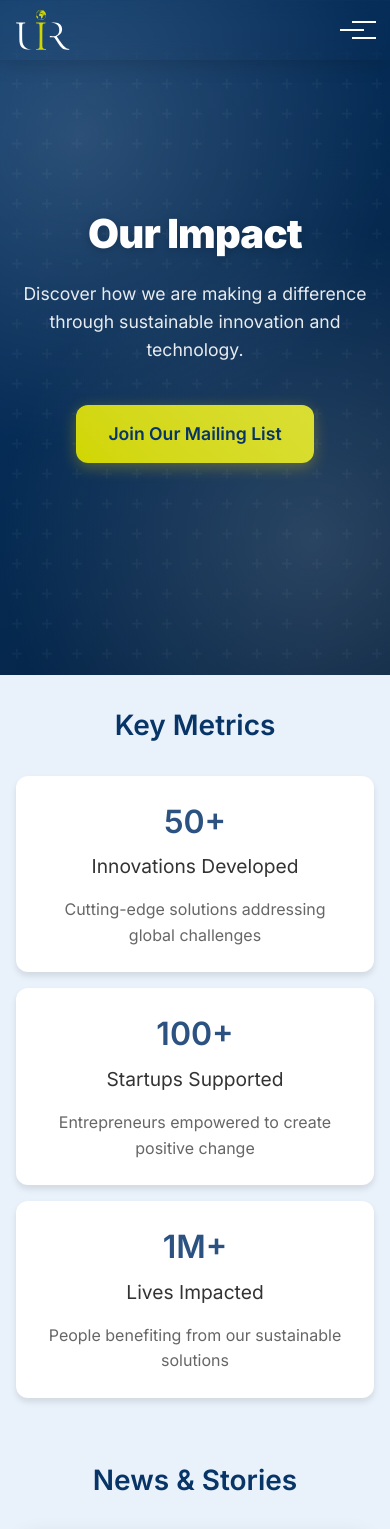
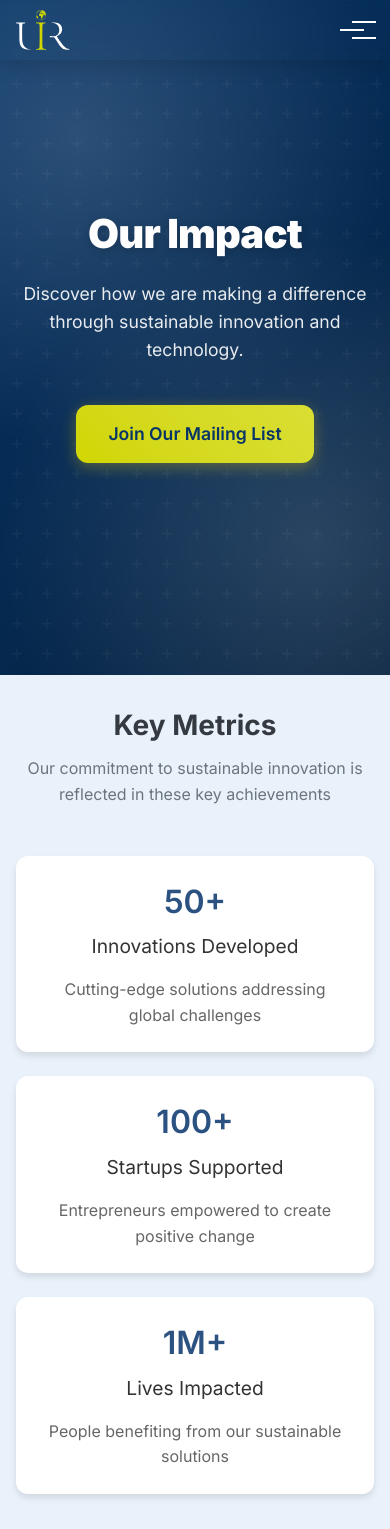
Before and after one commit to yahya-mdarhri/cie_market_frontend, a React (Vite) app: page /impact in a window 390 px wide. Shown: the top 1529 px of the page. Built offline with nearby package versions, Linux system fonts and the light colour scheme; grey boxes are pictures that could not be loaded.

Commit message:
feat: enhance Impact section with additional descriptions for metrics and news in English, Spanish, and French

```diff
--- a/src/i18n/locales/en/pages/Impact.json
+++ b/src/i18n/locales/en/pages/Impact.json
@@ -6,6 +6,7 @@
   },
   "metrics": {
     "title": "Key Metrics",
+    "description": "Our commitment to sustainable innovation is reflected in these key achievements",
     "items": {
       "metric_1": {
         "value": "50+",
@@ -26,6 +27,7 @@
   },
   "news": {
     "title": "News & Stories",
+    "description": "Stay updated with our latest developments and success stories",
     "sdg_alt": "SDG {{number}}",
     "items": {
       "news_1": {
--- a/src/i18n/locales/es/pages/Impact.json
+++ b/src/i18n/locales/es/pages/Impact.json
@@ -6,6 +6,7 @@
   },
   "metrics": {
     "title": "Métricas Clave",
+    "description": "Nuestro compromiso con la innovación sostenible se refleja en estos logros clave",
     "items": {
       "metric_1": {
         "value": "50+",
@@ -26,6 +27,7 @@
   },
   "news": {
     "title": "Noticias e Historias",
+    "description": "Mantente actualizado con nuestros últimos desarrollos e historias de éxito",
     "sdg_alt": "ODS {{number}}",
     "items": {
       "news_1": {
--- a/src/i18n/locales/fr/pages/Impact.json
+++ b/src/i18n/locales/fr/pages/Impact.json
@@ -6,11 +6,12 @@
   },
   "metrics": {
     "title": "Métriques Clés",
+    "description": "Notre engagement envers l'innovation durable se reflète dans ces réalisations clés",
     "items": {
       "metric_1": {
         "value": "50+",
         "title": "Innovations Développées",
-        "description": "Solutions de pointe pour relever les défis mondiaux"
+        "description": "Solutions de pointe répondant aux défis mondiaux"
       },
       "metric_2": {
         "value": "100+",
@@ -26,6 +27,7 @@
   },
   "news": {
     "title": "Actualités et Histoires",
+    "description": "Restez informé de nos derniers développements et histoires de réussite",
     "sdg_alt": "ODD {{number}}",
     "items": {
       "news_1": {
--- a/src/pages/landing/impact/Impact.css
+++ b/src/pages/landing/impact/Impact.css
@@ -1,12 +1,25 @@
-.impact-metrics {
+.impact-section {
   padding: 4rem 2rem;
 }
 
-.impact-metrics h2 {
+.impact-section-header {
   text-align: center;
-  font-size: 2.5rem;
-  color: var(--primary-color);
   margin-bottom: 3rem;
+}
+
+.impact-section-header h2 {
+  font-size: 2.8rem;
+  font-weight: 700;
+  color: #343a40;
+  margin-bottom: 0.8rem;
+}
+
+.impact-section-header p {
+  font-size: 1.1rem;
+  color: #6c757d;
+  line-height: 1.6;
+  max-width: 700px;
+  margin: 0 auto;
 }
 
 .metrics-grid {
@@ -205,19 +218,16 @@
 }
 
 @media (max-width: 768px) {
-  .impact-metrics,
-  .sdg-news-section {
+  .impact-section {
     padding: 2rem 1rem;
   }
 
-  .impact-metrics h2,
-  .sdg-news-section h2 {
+  .impact-section-header h2 {
     font-size: 2rem;
-    margin-bottom: 2rem;
   }
 
-  .metrics-grid {
-    gap: 1rem;
+  .impact-section-header p {
+    font-size: 1rem;
   }
 
   .metric-card {
@@ -253,8 +263,7 @@
 }
 
 @media (max-width: 480px) {
-  .impact-metrics h2,
-  .sdg-news-section h2 {
+  .impact-section-header h2 {
     font-size: 1.75rem;
   }
 
--- a/src/pages/landing/impact/Impact.tsx
+++ b/src/pages/landing/impact/Impact.tsx
@@ -18,8 +18,11 @@ export default function Impact() {
 
     return (
         <LandingLayout heroProps={heroProps}>
-            <div className="impact-metrics">
-                <h2>{t('metrics.title')}</h2>
+            <div className="impact-section">
+                <div className="impact-section-header">
+                    <h2>{t('metrics.title')}</h2>
+                    <p>{t('metrics.description')}</p>
+                </div>
                 <div className="metrics-grid">
                     {metrics.map((metric) => (
                         <div key={metric.id} className="metric-card">
@@ -31,8 +34,11 @@ export default function Impact() {
                 </div>
             </div>
 
-            <div className="sdg-news-section">
-                <h2>{t('news.title')}</h2>
+            <div className="impact-section">
+                <div className="impact-section-header">
+                    <h2>{t('news.title')}</h2>
+                    <p>{t('news.description')}</p>
+                </div>
                 <div className="sdg-news-grid">
                     {newsItems.map((item) => (
                         <div
```
Also changed, not shown: src/pages/landing/impact/data.tsx (indentation only).
